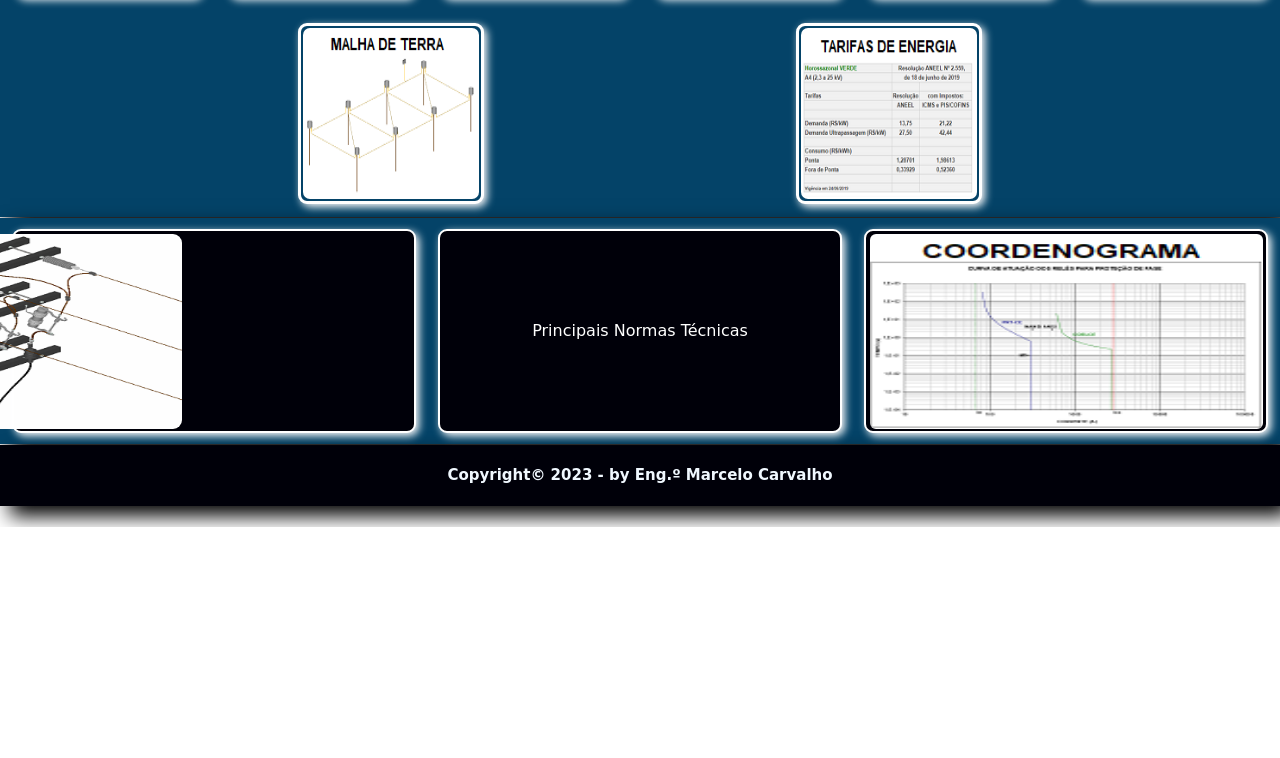
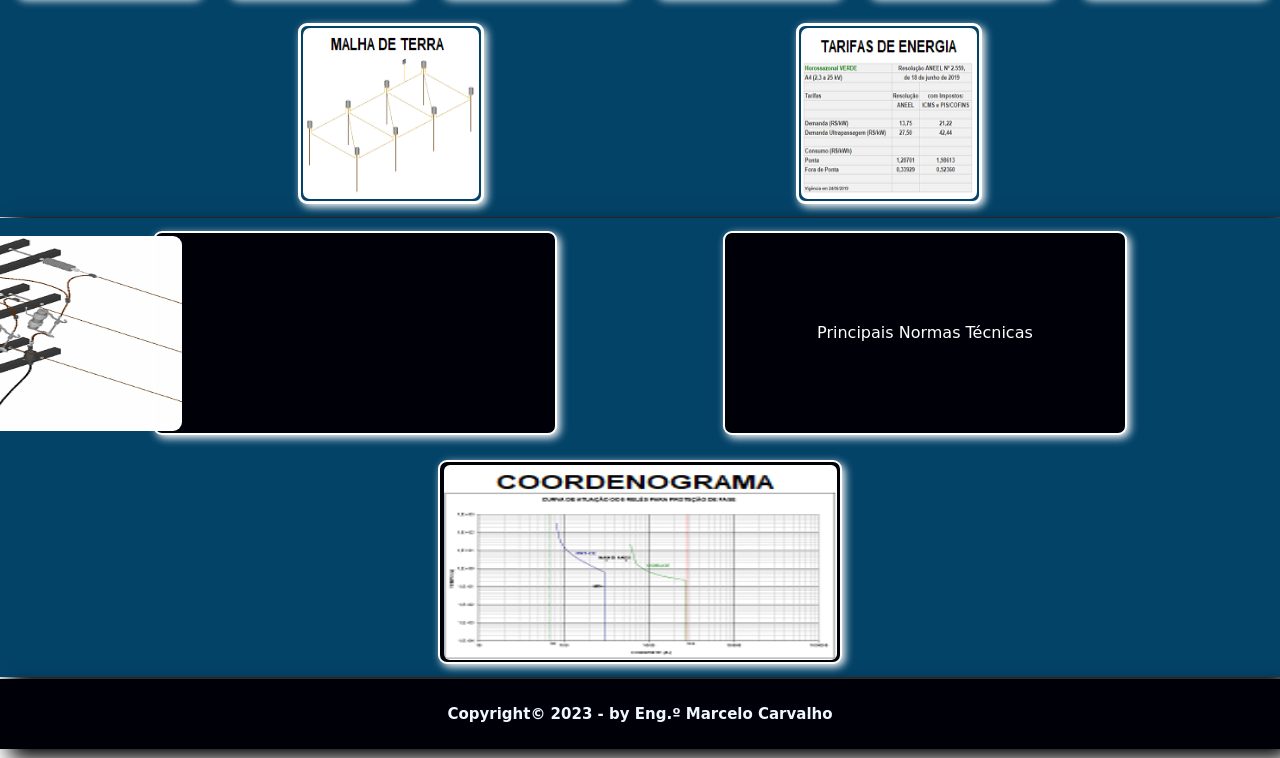
Before and after one commit to marcelocj1/Calcule_Projetos, a plain HTML site: page index.html in a window 1280 px wide. Shown: the part 460-1218 px from the top of the page. Before the commit the page ends 987 px from the top, so only its background shows below. Drawn offline with Linux system fonts and the light colour scheme.

Commit message:
10/02/23

```diff
--- a/estilo.css
+++ b/estilo.css
@@ -2,29 +2,19 @@
     padding: 0;
     margin: 0;
 }
-
 
 header.flexbox-container1 {
     width: 100%;
     height: auto;
     display: flex;
     flex-wrap: wrap;
-
     background-color:#050518;
     line-height: 57px;
-
     color: white;
     font-family: cursive;
-
-
-
-
     font-size: 20pt;
     box-shadow: 10px 10px 20px black;
     justify-content:center;
-
-
-
 
 }
 
@@ -272,7 +262,7 @@ aside.flexbox-container3 {
     justify-content:space-evenly;
 
     box-shadow: 10px 10px 20px black;
-    margin-bottom: 1px;
+    margin-bottom: 2px;
 
 
 }
@@ -281,7 +271,7 @@ div.flexbox3 {
     width: 400px;
     height: 200px;
     background-color:#000009;
-    margin: 0.85%;
+    margin: 1%;
     line-height: 200px;
     text-align: center;
     color: white;
@@ -347,7 +337,8 @@ aside img.foto{
 
 
 footer.flexbox-container4 {
-
+   display: flex;
+   height: auto;
     justify-content: center;
     align-items: center;
     padding: 0 10px;
@@ -359,7 +350,7 @@ footer.flexbox-container4 {
     font-size: 15px;
     width: bold;
     background-color:#000009;
-    padding: 2px;
-    line-height: 57px;
+
+    line-height: 70px;
     box-shadow: 10px 10px 20px black;
 }
```
